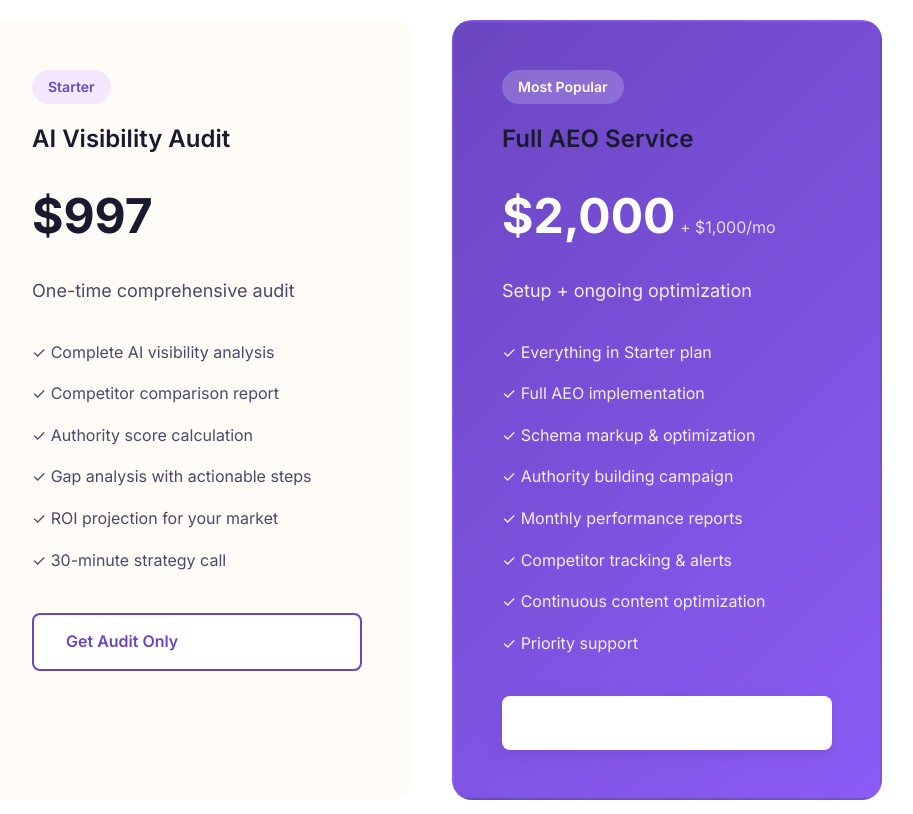
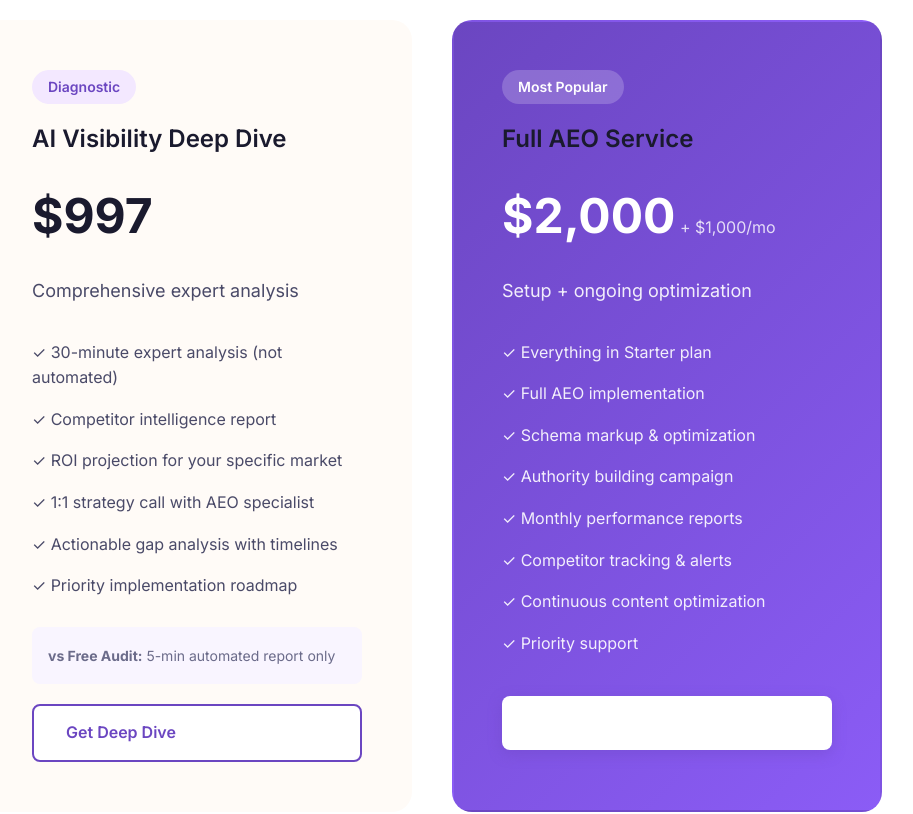
Before and after one commit to yasinelabiodh0-svg/kosmet-website, a plain HTML site: page index.html in a window 1280 px wide. Shown: the part 5760-6574 px from the top of the page, without its empty margins (208-1121 px from the left). Drawn offline with Linux system fonts and the light colour scheme.

Commit message:
Clarify pricing: Free audit (5-min automated) vs  Deep Dive (30-min expert analysis)

```diff
--- a/index.html
+++ b/index.html
@@ -1009,19 +1009,24 @@
 
             <div class="pricing-grid">
                 <div class="pricing-card">
-                    <div class="plan-badge">Starter</div>
-                    <h3>AI Visibility Audit</h3>
+                    <div class="plan-badge">Diagnostic</div>
+                    <h3>AI Visibility Deep Dive</h3>
                     <div class="price">$997</div>
-                    <p class="price-note">One-time comprehensive audit</p>
+                    <p class="price-note">Comprehensive expert analysis</p>
                     <ul style="list-style: none; margin-top: 24px; text-align: left;">
-                        <li style="padding: 8px 0; color: #4a4a68;">✓ Complete AI visibility analysis</li>
-                        <li style="padding: 8px 0; color: #4a4a68;">✓ Competitor comparison report</li>
-                        <li style="padding: 8px 0; color: #4a4a68;">✓ Authority score calculation</li>
-                        <li style="padding: 8px 0; color: #4a4a68;">✓ Gap analysis with actionable steps</li>
-                        <li style="padding: 8px 0; color: #4a4a68;">✓ ROI projection for your market</li>
-                        <li style="padding: 8px 0; color: #4a4a68;">✓ 30-minute strategy call</li>
+                        <li style="padding: 8px 0; color: #4a4a68;">✓ 30-minute expert analysis (not automated)</li>
+                        <li style="padding: 8px 0; color: #4a4a68;">✓ Competitor intelligence report</li>
+                        <li style="padding: 8px 0; color: #4a4a68;">✓ ROI projection for your specific market</li>
+                        <li style="padding: 8px 0; color: #4a4a68;">✓ 1:1 strategy call with AEO specialist</li>
+                        <li style="padding: 8px 0; color: #4a4a68;">✓ Actionable gap analysis with timelines</li>
+                        <li style="padding: 8px 0; color: #4a4a68;">✓ Priority implementation roadmap</li>
                     </ul>
-                    <a href="#audit" class="btn btn-secondary" style="margin-top: 32px; width: 100%;">Get Audit Only</a>
+                    <div style="background: #F9F5FF; padding: 16px; border-radius: 8px; margin-top: 20px;">
+                        <p style="font-size: 14px; color: #6b6b8a; margin: 0;">
+                            <strong>vs Free Audit:</strong> 5-min automated report only
+                        </p>
+                    </div>
+                    <a href="#audit" class="btn btn-secondary" style="margin-top: 20px; width: 100%;">Get Deep Dive</a>
                 </div>
 
                 <div class="pricing-card featured">
@@ -1275,7 +1280,7 @@
         <div class="container">
             <span class="section-label">Free Audit</span>
             <h2>Your Free AI Visibility Audit Includes</h2>
-            <p style="max-width: 700px; margin: 0 auto 60px; text-align: center;">15-minute audit reveals exactly where you stand in AI search — and how to fix it.</p>
+            <p style="max-width: 700px; margin: 0 auto 60px; text-align: center;">5-minute automated audit reveals where you stand in AI search — upgrade to Deep Dive for expert analysis.</p>
 
             <div class="audit-grid" style="display: grid; grid-template-columns: repeat(2, 1fr); gap: 40px;">
                 <div style="background: #FFFBF7; padding: 32px; border-radius: 16px; border: 1px solid rgba(107, 70, 193, 0.1);">
@@ -1316,7 +1321,7 @@
             <h2>Ready to Own AI Search?</h2>
             <p>Join the med spas who are getting ahead of the curve. The AI search revolution is happening now — don't get left behind.</p>
             <a href="mailto:support@kosmet.io?subject=Free AI Visibility Audit" class="btn btn-secondary">Get Your Free AI Visibility Audit</a>
-            <p style="margin-top: 24px; font-size: 16px; opacity: 0.8;">Free 15-minute audit. No obligation. See where you stand.</p>
+            <p style="margin-top: 24px; font-size: 16px; opacity: 0.8;">Free 5-minute automated audit. No obligation. See where you stand.</p>
         </div>
     </section>
 
```
